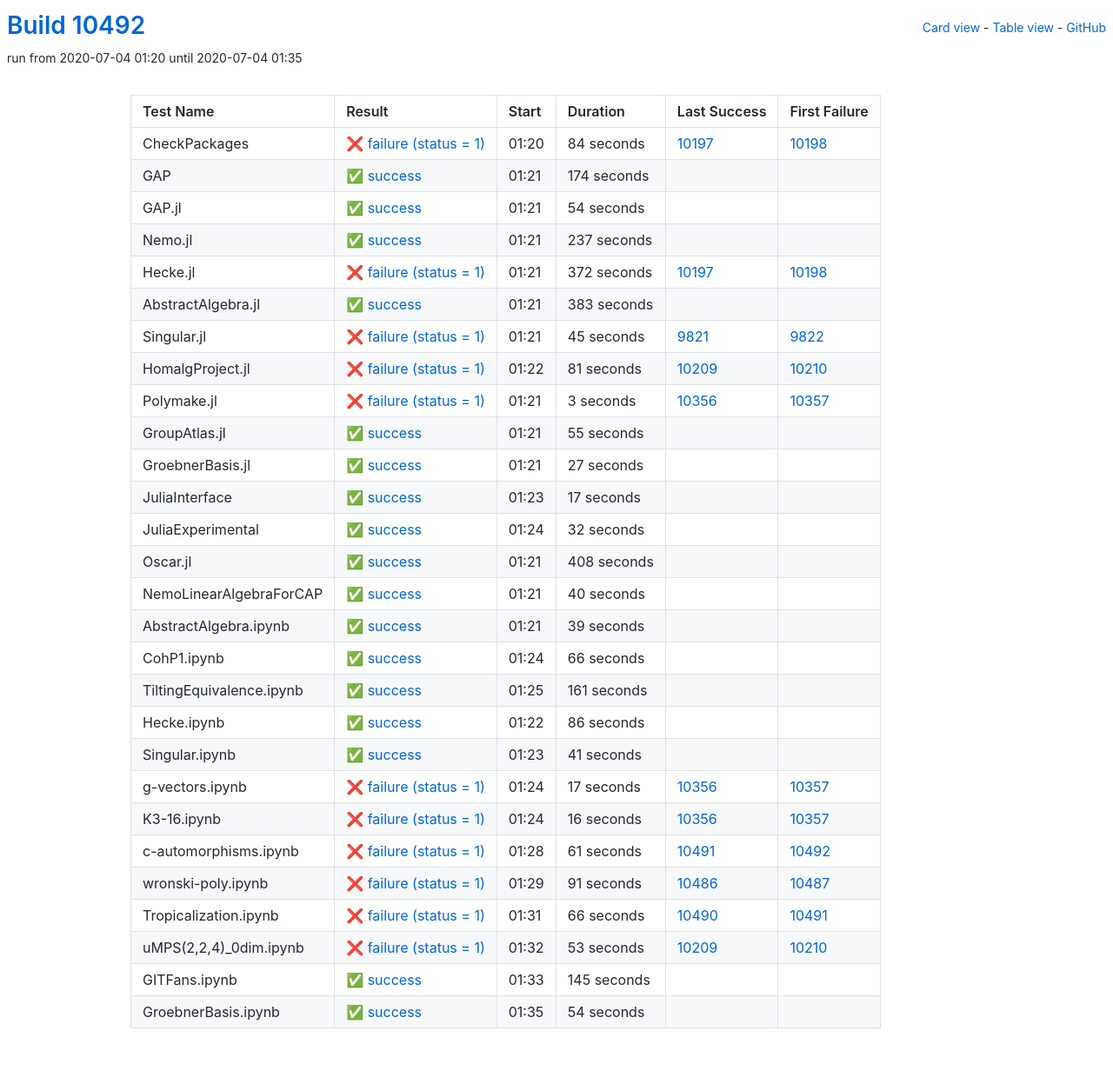
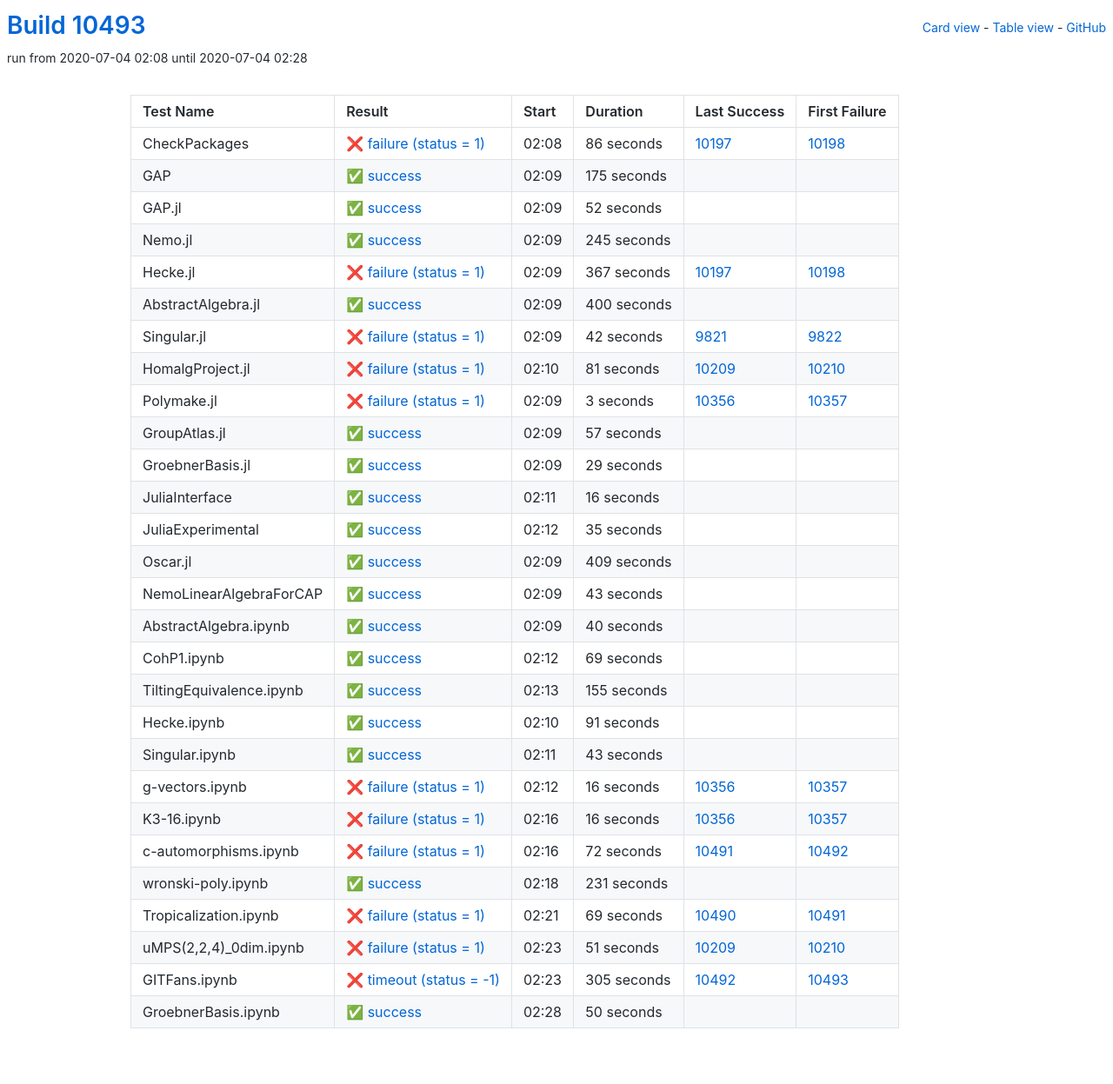
Before and after one commit to oscar-system/oscar-ci-status, a Jekyll site: the page built from table.html, in a window 1280 px wide. Shown: the whole page at 87% size. Built offline with Jekyll 4.4.1, drawn with Linux system fonts in a browser that asks for light colours.

Commit message:
Build #10493

```diff
--- a/_data/ci.yml
+++ b/_data/ci.yml
@@ -1,6 +1,6 @@
 ---
-build: 10492
-build_url: https://oscarci.mathematik.uni-kl.de/job/oscar/10492/
+build: 10493
+build_url: https://oscarci.mathematik.uni-kl.de/job/oscar/10493/
 job: oscar
 organization: oscar-system
 repo: oscar-ci-status
@@ -8,92 +8,92 @@
 tests:
 - name: CheckPackages
   id: checkpackages
-  log: https://oscarci.mathematik.uni-kl.de/job/oscar/10492/artifact/logs/build-10492/CheckPackages.log
-  start: 2020-07-04 01:20
+  log: https://oscarci.mathematik.uni-kl.de/job/oscar/10493/artifact/logs/build-10493/CheckPackages.log
+  start: 2020-07-04 02:08
   success: false
   exitcode: 1
   status: failure
-  duration: 84
+  duration: 86
   last_success: 10197
   last_success_url: https://oscarci.mathematik.uni-kl.de/job/oscar/10197/
   first_failure: 10198
   first_failure_url: https://oscarci.mathematik.uni-kl.de/job/oscar/10198/
 - name: GAP
   id: gap
-  log: https://oscarci.mathematik.uni-kl.de/job/oscar/10492/artifact/logs/build-10492/GAP.log
-  start: 2020-07-04 01:21
+  log: https://oscarci.mathematik.uni-kl.de/job/oscar/10493/artifact/logs/build-10493/GAP.log
+  start: 2020-07-04 02:09
   success: true
   exitcode: 0
   status: success
-  duration: 174
+  duration: 175
   last_success: false
   last_success_url:
   first_failure: false
   first_failure_url:
 - name: GAP.jl
   id: gap-jl
-  log: https://oscarci.mathematik.uni-kl.de/job/oscar/10492/artifact/logs/build-10492/GAP.jl.log
-  start: 2020-07-04 01:21
+  log: https://oscarci.mathematik.uni-kl.de/job/oscar/10493/artifact/logs/build-10493/GAP.jl.log
+  start: 2020-07-04 02:09
   success: true
   exitcode: 0
   status: success
-  duration: 54
+  duration: 52
   last_success: false
   last_success_url:
   first_failure: false
   first_failure_url:
 - name: Nemo.jl
   id: nemo-jl
-  log: https://oscarci.mathematik.uni-kl.de/job/oscar/10492/artifact/logs/build-10492/Nemo.jl.log
-  start: 2020-07-04 01:21
+  log: https://oscarci.mathematik.uni-kl.de/job/oscar/10493/artifact/logs/build-10493/Nemo.jl.log
+  start: 2020-07-04 02:09
   success: true
   exitcode: 0
   status: success
-  duration: 237
+  duration: 245
   last_success: false
   last_success_url:
   first_failure: false
   first_failure_url:
 - name: Hecke.jl
   id: hecke-jl
-  log: https://oscarci.mathematik.uni-kl.de/job/oscar/10492/artifact/logs/build-10492/Hecke.jl.log
-  start: 2020-07-04 01:21
+  log: https://oscarci.mathematik.uni-kl.de/job/oscar/10493/artifact/logs/build-10493/Hecke.jl.log
+  start: 2020-07-04 02:09
   success: false
   exitcode: 1
   status: failure
-  duration: 372
+  duration: 367
   last_success: 10197
   last_success_url: https://oscarci.mathematik.uni-kl.de/job/oscar/10197/
   first_failure: 10198
   first_failure_url: https://oscarci.mathematik.uni-kl.de/job/oscar/10198/
 - name: AbstractAlgebra.jl
   id: abstractalgebra-jl
-  log: https://oscarci.mathematik.uni-kl.de/job/oscar/10492/artifact/logs/build-10492/AbstractAlgebra.jl.log
-  start: 2020-07-04 01:21
+  log: https://oscarci.mathematik.uni-kl.de/job/oscar/10493/artifact/logs/build-10493/AbstractAlgebra.jl.log
+  start: 2020-07-04 02:09
   success: true
   exitcode: 0
   status: success
-  duration: 383
+  duration: 400
   last_success: false
   last_success_url:
   first_failure: false
   first_failure_url:
 - name: Singular.jl
   id: singular-jl
-  log: https://oscarci.mathematik.uni-kl.de/job/oscar/10492/artifact/logs/build-10492/Singular.jl.log
-  start: 2020-07-04 01:21
+  log: https://oscarci.mathematik.uni-kl.de/job/oscar/10493/artifact/logs/build-10493/Singular.jl.log
+  start: 2020-07-04 02:09
   success: false
   exitcode: 1
   status: failure
-  duration: 45
+  duration: 42
   last_success: 9821
   last_success_url: https://oscarci.mathematik.uni-kl.de/job/oscar/9821/
   first_failure: 9822
   first_failure_url: https://oscarci.mathematik.uni-kl.de/job/oscar/9822/
 - name: HomalgProject.jl
   id: homalgproject-jl
-  log: https://oscarci.mathematik.uni-kl.de/job/oscar/10492/artifact/logs/build-10492/HomalgProject.jl.log
-  start: 2020-07-04 01:22
+  log: https://oscarci.mathematik.uni-kl.de/job/oscar/10493/artifact/logs/build-10493/HomalgProject.jl.log
+  start: 2020-07-04 02:10
   success: false
   exitcode: 1
   status: failure
@@ -104,8 +104,8 @@
   first_failure_url: https://oscarci.mathematik.uni-kl.de/job/oscar/10210/
 - name: Polymake.jl
   id: polymake-jl
-  log: https://oscarci.mathematik.uni-kl.de/job/oscar/10492/artifact/logs/build-10492/Polymake.jl.log
-  start: 2020-07-04 01:21
+  log: https://oscarci.mathematik.uni-kl.de/job/oscar/10493/artifact/logs/build-10493/Polymake.jl.log
+  start: 2020-07-04 02:09
   success: false
   exitcode: 1
   status: failure
@@ -116,68 +116,80 @@
   first_failure_url: https://oscarci.mathematik.uni-kl.de/job/oscar/10357/
 - name: GroupAtlas.jl
   id: groupatlas-jl
-  log: https://oscarci.mathematik.uni-kl.de/job/oscar/10492/artifact/logs/build-10492/GroupAtlas.jl.log
-  start: 2020-07-04 01:21
+  log: https://oscarci.mathematik.uni-kl.de/job/oscar/10493/artifact/logs/build-10493/GroupAtlas.jl.log
+  start: 2020-07-04 02:09
   success: true
   exitcode: 0
   status: success
-  duration: 55
+  duration: 57
   last_success: false
   last_success_url:
   first_failure: false
   first_failure_url:
 - name: GroebnerBasis.jl
   id: groebnerbasis-jl
-  log: https://oscarci.mathematik.uni-kl.de/job/oscar/10492/artifact/logs/build-10492/GroebnerBasis.jl.log
-  start: 2020-07-04 01:21
+  log: https://oscarci.mathematik.uni-kl.de/job/oscar/10493/artifact/logs/build-10493/GroebnerBasis.jl.log
+  start: 2020-07-04 02:09
   success: true
   exitcode: 0
   status: success
-  duration: 27
+  duration: 29
   last_success: false
   last_success_url:
   first_failure: false
   first_failure_url:
 - name: JuliaInterface
   id: juliainterface
-  log: https://oscarci.mathematik.uni-kl.de/job/oscar/10492/artifact/logs/build-10492/JuliaInterface.log
-  start: 2020-07-04 01:23
+  log: https://oscarci.mathematik.uni-kl.de/job/oscar/10493/artifact/logs/build-10493/JuliaInterface.log
+  start: 2020-07-04 02:11
   success: true
   exitcode: 0
   status: success
-  duration: 17
+  duration: 16
   last_success: false
   last_success_url:
   first_failure: false
   first_failure_url:
 - name: JuliaExperimental
   id: juliaexperimental
-  log: https://oscarci.mathematik.uni-kl.de/job/oscar/10492/artifact/logs/build-10492/JuliaExperimental.log
-  start: 2020-07-04 01:24
+  log: https://oscarci.mathematik.uni-kl.de/job/oscar/10493/artifact/logs/build-10493/JuliaExperimental.log
+  start: 2020-07-04 02:12
   success: true
   exitcode: 0
   status: success
-  duration: 32
+  duration: 35
   last_success: false
   last_success_url:
   first_failure: false
   first_failure_url:
 - name: Oscar.jl
   id: oscar-jl
-  log: https://oscarci.mathematik.uni-kl.de/job/oscar/10492/artifact/logs/build-10492/Oscar.jl.log
-  start: 2020-07-04 01:21
+  log: https://oscarci.mathematik.uni-kl.de/job/oscar/10493/artifact/logs/build-10493/Oscar.jl.log
+  start: 2020-07-04 02:09
   success: true
   exitcode: 0
   status: success
-  duration: 408
+  duration: 409
   last_success: false
   last_success_url:
   first_failure: false
   first_failure_url:
 - name: NemoLinearAlgebraForCAP
   id: nemolinearalgebraforcap
-  log: https://oscarci.mathematik.uni-kl.de/job/oscar/10492/artifact/logs/build-10492/NemoLinearAlgebraForCAP.log
-  start: 2020-07-04 01:21
+  log: https://oscarci.mathematik.uni-kl.de/job/oscar/10493/artifact/logs/build-10493/NemoLinearAlgebraForCAP.log
+  start: 2020-07-04 02:09
+  success: true
+  exitcode: 0
+  status: success
+  duration: 43
+  last_success: false
+  last_success_url:
+  first_failure: false
+  first_failure_url:
+- name: AbstractAlgebra.ipynb
+  id: abstractalgebra-ipynb
+  log: https://oscarci.mathematik.uni-kl.de/job/oscar/10493/artifact/logs/build-10493/AbstractAlgebra.ipynb.log
+  start: 2020-07-04 02:09
   success: true
   exitcode: 0
   status: success
@@ -186,82 +198,70 @@
   last_success_url:
   first_failure: false
   first_failure_url:
-- name: AbstractAlgebra.ipynb
-  id: abstractalgebra-ipynb
-  log: https://oscarci.mathematik.uni-kl.de/job/oscar/10492/artifact/logs/build-10492/AbstractAlgebra.ipynb.log
-  start: 2020-07-04 01:21
+- name: CohP1.ipynb
+  id: cohp1-ipynb
+  log: https://oscarci.mathematik.uni-kl.de/job/oscar/10493/artifact/logs/build-10493/CohP1.ipynb.log
+  start: 2020-07-04 02:12
   success: true
   exitcode: 0
   status: success
-  duration: 39
-  last_success: false
-  last_success_url:
-  first_failure: false
-  first_failure_url:
-- name: CohP1.ipynb
-  id: cohp1-ipynb
-  log: https://oscarci.mathematik.uni-kl.de/job/oscar/10492/artifact/logs/build-10492/CohP1.ipynb.log
-  start: 2020-07-04 01:24
-  success: true
-  exitcode: 0
-  status: success
-  duration: 66
+  duration: 69
   last_success: false
   last_success_url:
   first_failure: false
   first_failure_url:
 - name: TiltingEquivalence.ipynb
   id: tiltingequivalence-ipynb
-  log: https://oscarci.mathematik.uni-kl.de/job/oscar/10492/artifact/logs/build-10492/TiltingEquivalence.ipynb.log
-  start: 2020-07-04 01:25
+  log: https://oscarci.mathematik.uni-kl.de/job/oscar/10493/artifact/logs/build-10493/TiltingEquivalence.ipynb.log
+  start: 2020-07-04 02:13
   success: true
   exitcode: 0
   status: success
-  duration: 161
+  duration: 155
   last_success: false
   last_success_url:
   first_failure: false
   first_failure_url:
 - name: Hecke.ipynb
   id: hecke-ipynb
-  log: https://oscarci.mathematik.uni-kl.de/job/oscar/10492/artifact/logs/build-10492/Hecke.ipynb.log
-  start: 2020-07-04 01:22
+  log: https://oscarci.mathematik.uni-kl.de/job/oscar/10493/artifact/logs/build-10493/Hecke.ipynb.log
+  start: 2020-07-04 02:10
   success: true
   exitcode: 0
   status: success
-  duration: 86
+  duration: 91
   last_success: false
   last_success_url:
   first_failure: false
   first_failure_url:
 - name: Singular.ipynb
   id: singular-ipynb
-  log: https://oscarci.mathematik.uni-kl.de/job/oscar/10492/artifact/logs/build-10492/Singular.ipynb.log
-  start: 2020-07-04 01:23
+  log: https://oscarci.mathematik.uni-kl.de/job/oscar/10493/artifact/logs/build-10493/Singular.ipynb.log
+  start: 2020-07-04 02:11
   success: true
   exitcode: 0
   status: success
-  duration: 41
+  duration: 43
   last_success: false
   last_success_url:
   first_failure: false
   first_failure_url:
 - name: g-vectors.ipynb
   id: g-vectors-ipynb
-  log: https://oscarci.mathematik.uni-kl.de/job/oscar/10492/artifact/logs/build-10492/g-vectors.ipynb.log
-  start: 2020-07-04 01:24
+  log: https://oscarci.mathematik.uni-kl.de/job/oscar/10493/artifact/logs/build-10493/g-vectors.ipynb.log
+  start: 2020-07-04 02:12
   success: false
   exitcode: 1
   status: failure
-  duration: 17
+  duration: 16
   last_success: 10356
   last_success_url: https://oscarci.mathematik.uni-kl.de/job/oscar/10356/
   first_failure: 10357
   first_failure_url: https://oscarci.mathematik.uni-kl.de/job/oscar/10357/
 - name: K3-16.ipynb
   id: k3-16-ipynb
-  log: https://oscarci.mathematik.uni-kl.de/job/oscar/10492/artifact/logs/build-10492/K3-16.ipynb.log
-  start: 2020-07-04 01:24
+  log: https://oscarci.mathematik.uni-kl.de/job/oscar/10493/artifact/logs/build-10493/K3-16.ipynb.log
+  start: 2020-07-04 02:16
   success: false
   exitcode: 1
   status: failure
@@ -272,73 +272,73 @@
   first_failure_url: https://oscarci.mathematik.uni-kl.de/job/oscar/10357/
 - name: c-automorphisms.ipynb
   id: c-automorphisms-ipynb
-  log: https://oscarci.mathematik.uni-kl.de/job/oscar/10492/artifact/logs/build-10492/c-automorphisms.ipynb.log
-  start: 2020-07-04 01:28
+  log: https://oscarci.mathematik.uni-kl.de/job/oscar/10493/artifact/logs/build-10493/c-automorphisms.ipynb.log
+  start: 2020-07-04 02:16
   success: false
   exitcode: 1
   status: failure
-  duration: 61
+  duration: 72
   last_success: 10491
   last_success_url: https://oscarci.mathematik.uni-kl.de/job/oscar/10491/
   first_failure: 10492
   first_failure_url: https://oscarci.mathematik.uni-kl.de/job/oscar/10492/
 - name: wronski-poly.ipynb
   id: wronski-poly-ipynb
-  log: https://oscarci.mathematik.uni-kl.de/job/oscar/10492/artifact/logs/build-10492/wronski-poly.ipynb.log
-  start: 2020-07-04 01:29
+  log: https://oscarci.mathematik.uni-kl.de/job/oscar/10493/artifact/logs/build-10493/wronski-poly.ipynb.log
+  start: 2020-07-04 02:18
+  success: true
+  exitcode: 0
+  status: success
+  duration: 231
+  last_success: false
+  last_success_url:
+  first_failure: false
+  first_failure_url:
+- name: Tropicalization.ipynb
+  id: tropicalization-ipynb
+  log: https://oscarci.mathematik.uni-kl.de/job/oscar/10493/artifact/logs/build-10493/Tropicalization.ipynb.log
+  start: 2020-07-04 02:21
   success: false
   exitcode: 1
   status: failure
-  duration: 91
-  last_success: 10486
-  last_success_url: https://oscarci.mathematik.uni-kl.de/job/oscar/10486/
-  first_failure: 10487
-  first_failure_url: https://oscarci.mathematik.uni-kl.de/job/oscar/10487/
-- name: Tropicalization.ipynb
-  id: tropicalization-ipynb
-  log: https://oscarci.mathematik.uni-kl.de/job/oscar/10492/artifact/logs/build-10492/Tropicalization.ipynb.log
-  start: 2020-07-04 01:31
-  success: false
-  exitcode: 1
-  status: failure
-  duration: 66
+  duration: 69
   last_success: 10490
   last_success_url: https://oscarci.mathematik.uni-kl.de/job/oscar/10490/
   first_failure: 10491
   first_failure_url: https://oscarci.mathematik.uni-kl.de/job/oscar/10491/
 - name: uMPS(2,2,4)_0dim.ipynb
   id: umps-2-2-4-0dim-ipynb
-  log: https://oscarci.mathematik.uni-kl.de/job/oscar/10492/artifact/logs/build-10492/uMPS-2-2-4-_0dim.ipynb.log
-  start: 2020-07-04 01:32
+  log: https://oscarci.mathematik.uni-kl.de/job/oscar/10493/artifact/logs/build-10493/uMPS-2-2-4-_0dim.ipynb.log
+  start: 2020-07-04 02:23
   success: false
   exitcode: 1
   status: failure
-  duration: 53
+  duration: 51
   last_success: 10209
   last_success_url: https://oscarci.mathematik.uni-kl.de/job/oscar/10209/
   first_failure: 10210
   first_failure_url: https://oscarci.mathematik.uni-kl.de/job/oscar/10210/
 - name: GITFans.ipynb
   id: gitfans-ipynb
-  log: https://oscarci.mathematik.uni-kl.de/job/oscar/10492/artifact/logs/build-10492/GITFans.ipynb.log
-  start: 2020-07-04 01:33
+  log: https://oscarci.mathematik.uni-kl.de/job/oscar/10493/artifact/logs/build-10493/GITFans.ipynb.log
+  start: 2020-07-04 02:23
+  success: false
+  exitcode: -1
+  status: timeout
+  duration: 305
+  last_success: 10492
+  last_success_url: https://oscarci.mathematik.uni-kl.de/job/oscar/10492/
+  first_failure: 10493
+  first_failure_url: https://oscarci.mathematik.uni-kl.de/job/oscar/10493/
+- name: GroebnerBasis.ipynb
+  id: groebnerbasis-ipynb
+  log: https://oscarci.mathematik.uni-kl.de/job/oscar/10493/artifact/logs/build-10493/GroebnerBasis.ipynb.log
+  start: 2020-07-04 02:28
   success: true
   exitcode: 0
   status: success
-  duration: 145
+  duration: 50
   last_success: false
   last_success_url:
   first_failure: false
   first_failure_url:
-- name: GroebnerBasis.ipynb
-  id: groebnerbasis-ipynb
-  log: https://oscarci.mathematik.uni-kl.de/job/oscar/10492/artifact/logs/build-10492/GroebnerBasis.ipynb.log
-  start: 2020-07-04 01:35
-  success: true
-  exitcode: 0
-  status: success
-  duration: 54
-  last_success: false
-  last_success_url:
-  first_failure: false
-  first_failure_url:
```
Also changed, not shown: README.md.
